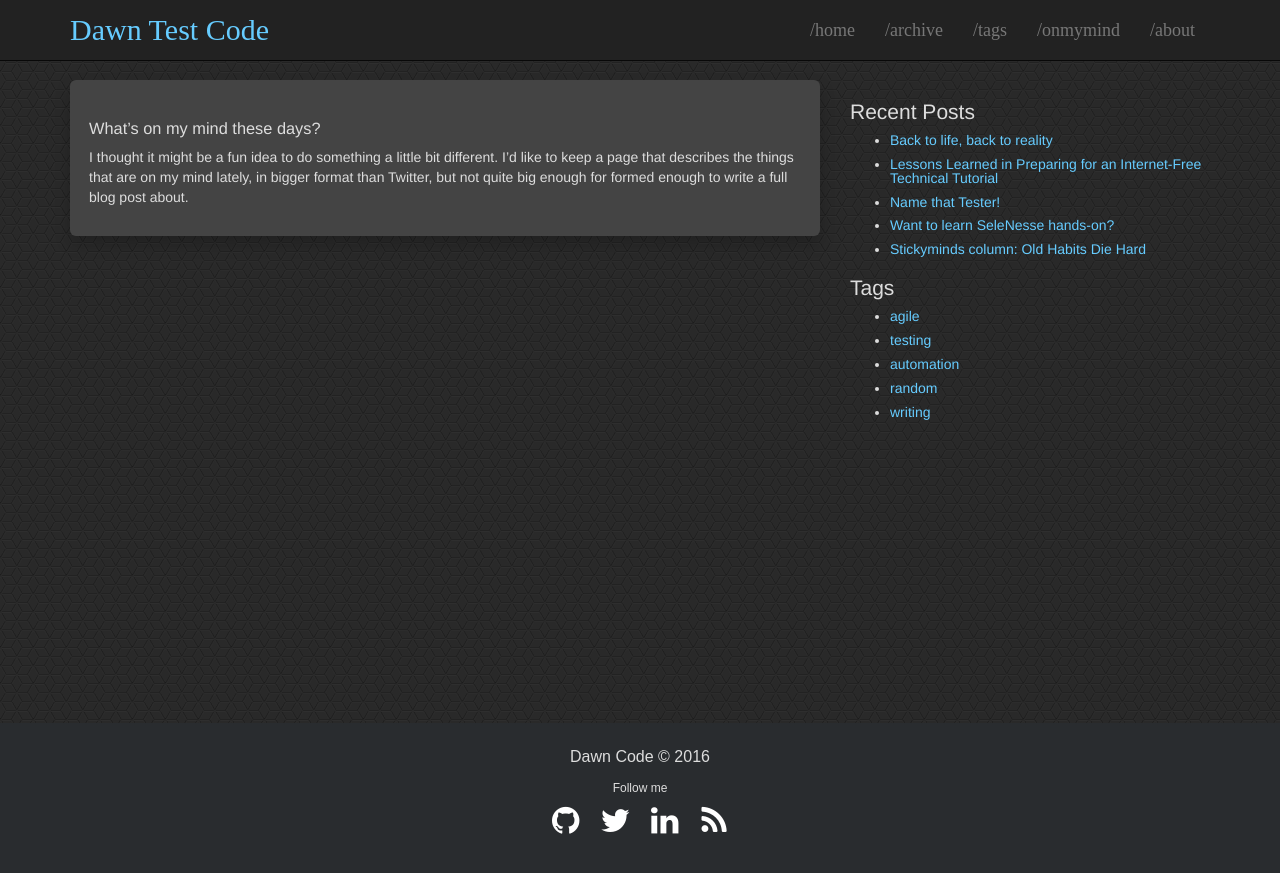
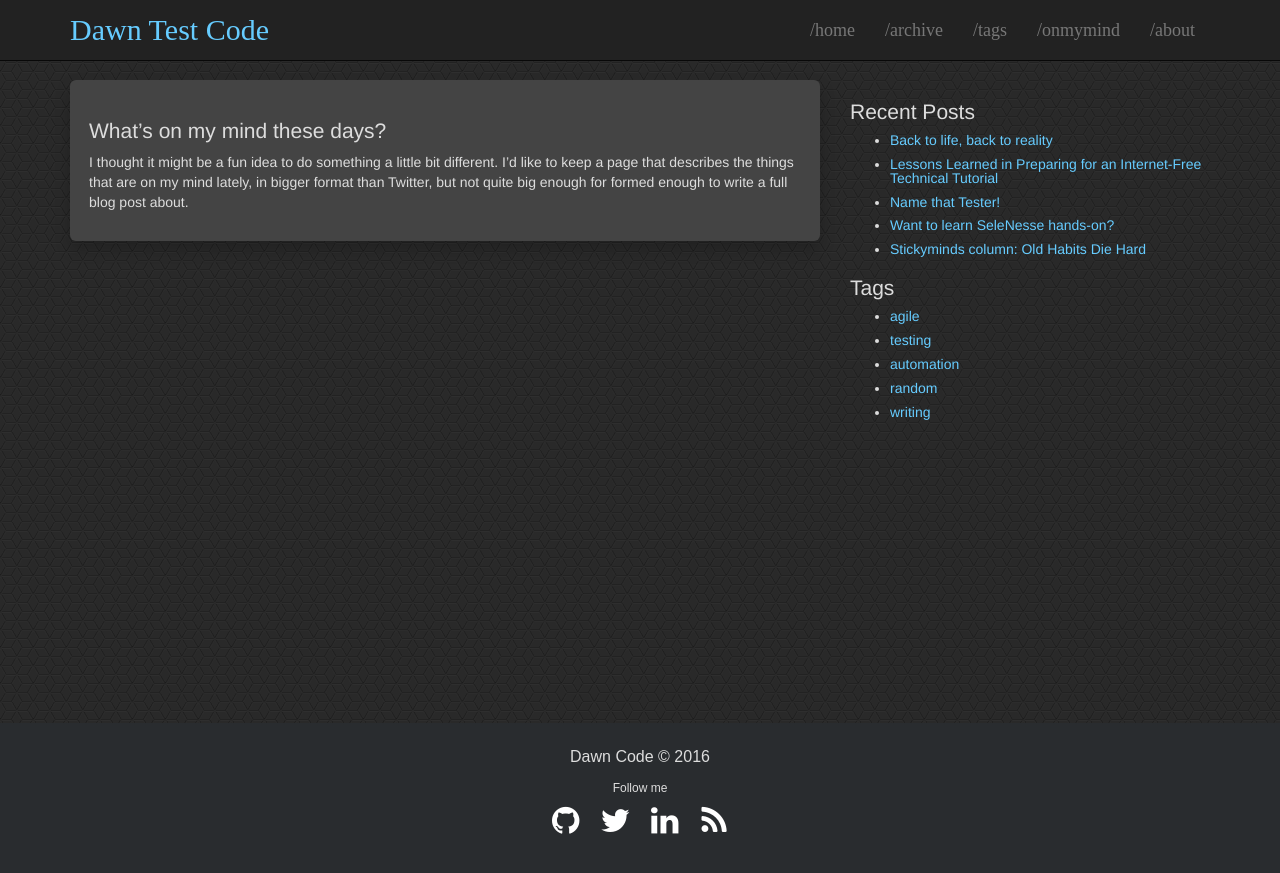
Before and after one commit to dawnTestCode/dawnTestCode.github.io, a Jekyll site: the page built from onmymind.md, in a window 1280 px wide. Shown: the top 873 px of the page. Built offline with Jekyll 4.4.1, drawn with Linux system fonts in a browser that asks for light colours.

```diff
--- a/onmymind.md
+++ b/onmymind.md
@@ -4,6 +4,7 @@ title: What's On My Mind?
 
 ---
 
-### What's on my mind these days?
+What's on my mind these days?
+--------------------------------
 
 I thought it might be a fun idea to do something a little bit different.  I'd like to keep a page that describes the things that are on my mind lately, in bigger format than Twitter, but not quite big enough for formed enough to write a full blog post about.
```
